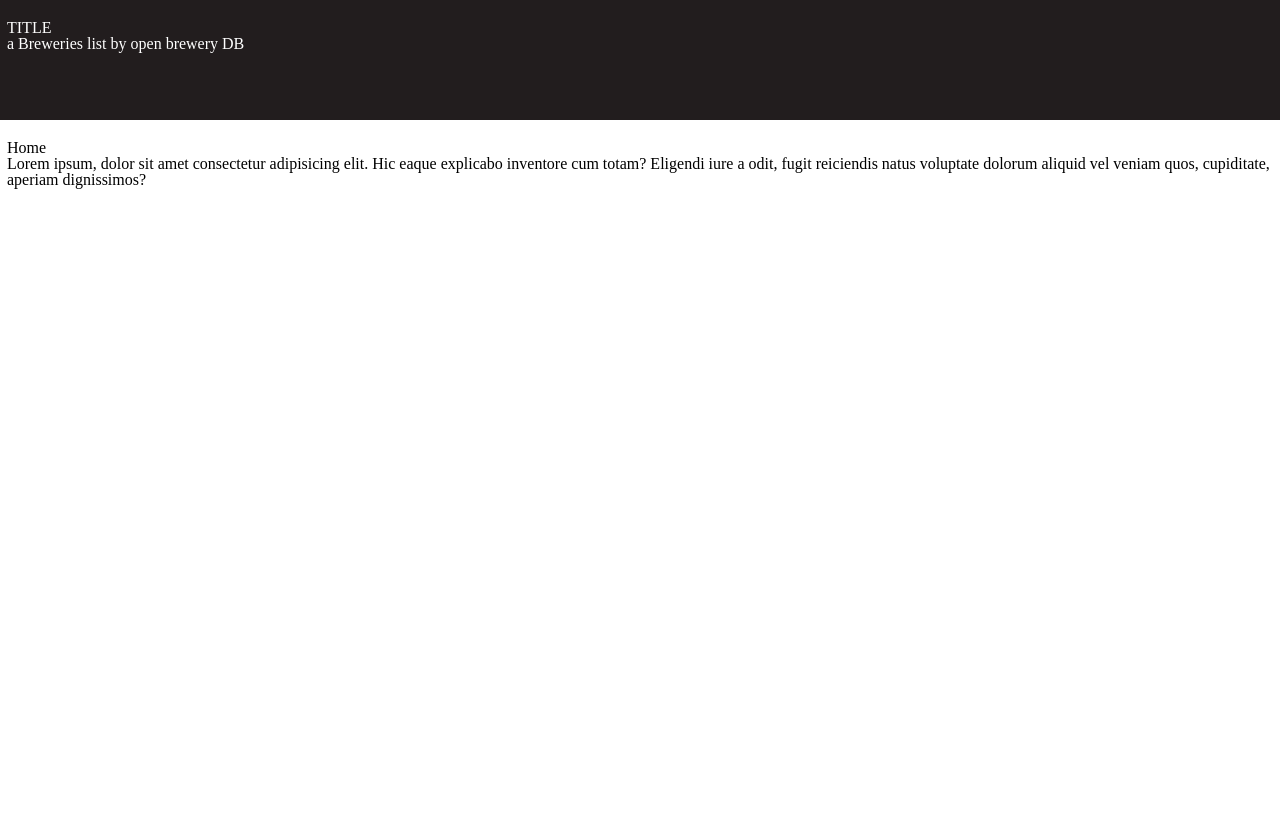
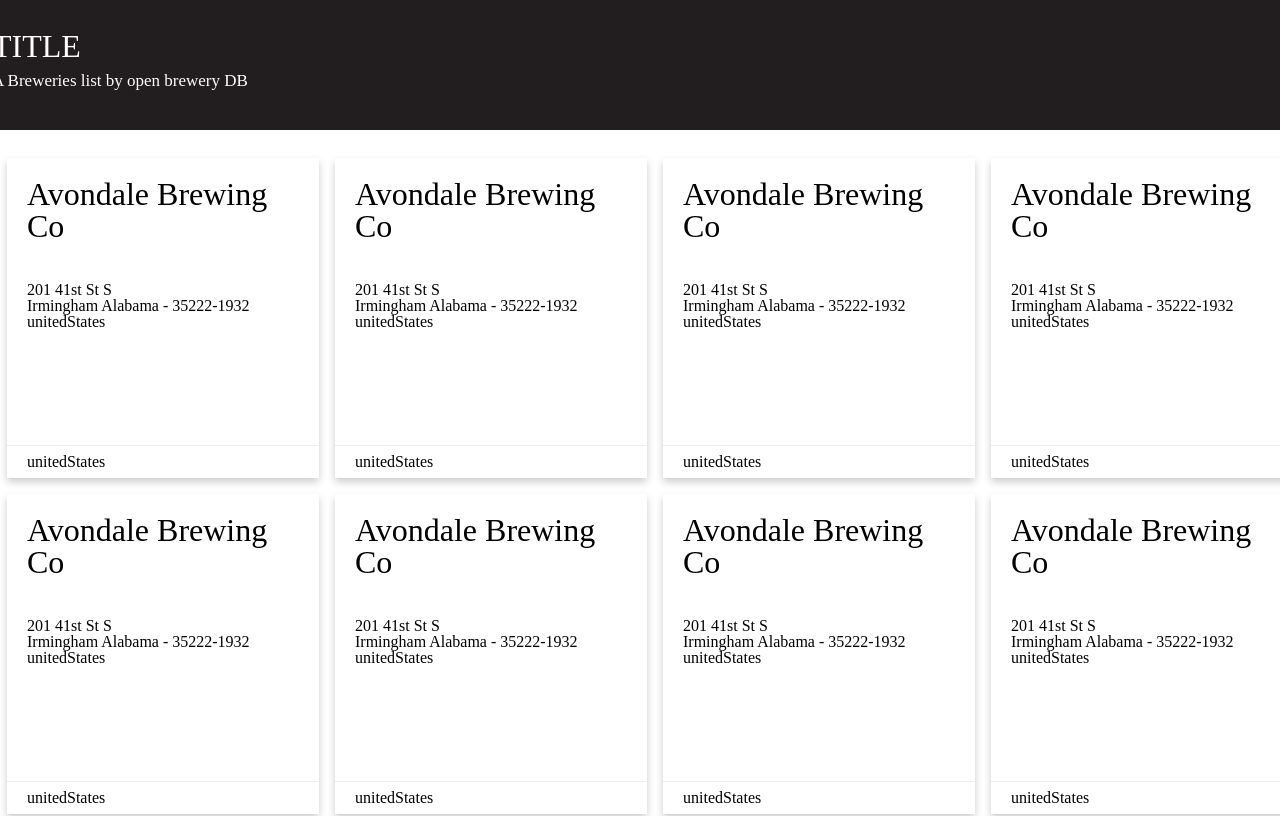
Before and after one commit to chaordic/desafio-frontend, a Next.js app: page / in a window 1280 px wide. Shown: the top 816 px of the page. Built offline with nearby package versions, Linux system fonts and the light colour scheme.

Commit message:
criando card e grid de card

```diff
--- /dev/null
+++ b/src/components/Card.js
@@ -0,0 +1,22 @@
+import React from 'react';
+import { Grid, Row, Col } from 'react-flexbox-grid/dist/react-flexbox-grid';
+
+const Card = () => {
+  return (
+    <Col xs={3} sm={3} md={3}>
+        <div className="card">
+            <div className="title-box"><h1>Avondale Brewing Co</h1></div>
+            <div className="card-box">
+                <p>201 41st St S</p>
+                <p>Irmingham Alabama - 35222-1932</p>
+                <p>unitedStates</p>
+            </div>
+            <div className="card-footer">
+                <p>unitedStates</p>
+            </div>
+        </div>
+    </Col>
+  );
+};
+
+export default Card;
--- a/src/components/Footer.js
+++ b/src/components/Footer.js
@@ -9,4 +9,4 @@
   );
 };
 
-export default footer;
+export default Footer;
--- a/src/components/Header.js
+++ b/src/components/Header.js
@@ -4,12 +4,12 @@
 const Header = () => {
   return (
     <header>
-        <div className="container">
+        <div className="header-container">
             <Row start="xs">
                 <h1>TITLE</h1>
             </Row>
             <Row start="xs">
-                <p>a Breweries list by open brewery DB</p>
+                <p className="description">A Breweries list by open brewery DB</p>
             </Row>
       </div>
     </header>
--- a/src/components/Layout.js
+++ b/src/components/Layout.js
@@ -1,5 +1,6 @@
 import React from 'react';
 import Header from './Header';
+import Footer from './Footer';
 import { Row } from 'react-flexbox-grid/dist/react-flexbox-grid';
 
 const Layout = ({ children }) => {
--- /dev/null
+++ b/src/components/PageList.js
@@ -0,0 +1,32 @@
+import React from 'react';
+import { Grid, Row, Col } from 'react-flexbox-grid/dist/react-flexbox-grid';
+import Card from './Card';
+
+const PageList = () => {
+  return (
+    <Row around="xs">
+        <Card />
+        <Card />
+        <Card />
+        <Card />
+        <Card />
+        <Card />
+        <Card />
+        <Card />
+        <Card />
+        <Card />
+        <Card />
+        <Card />
+        <Card />
+        <Card />
+        <Card />
+        <Card />
+        <Card />
+        <Card />
+        <Card />
+        <Card />
+    </Row>
+  );
+};
+
+export default PageList;
--- a/src/pages/index.js
+++ b/src/pages/index.js
@@ -1,14 +1,11 @@
 import React from 'react';
 import Layout from '../components/Layout';
+import PageList from '../components/PageList';
 
 const Index = () => {
   return (
     <Layout>
-      <div>
-          <h1>Home</h1>
-          <p>Lorem ipsum, dolor sit amet consectetur adipisicing elit. Hic
-            eaque explicabo inventore cum totam? Eligendi iure a odit, fugit reiciendis natus voluptate dolorum aliquid vel veniam quos, cupiditate, aperiam dignissimos?</p>
-      </div>
+      <PageList />
     </Layout>
   );
 };
--- a/src/style/core/page.scss
+++ b/src/style/core/page.scss
@@ -1,3 +1,8 @@
+
+h1 {
+    font-size: 32px;
+}
+
 .container {
     padding: 20px 15px 0 15px;
     max-width: 1280px;
@@ -6,8 +11,13 @@
 }
 
 .header-container {
-    padding: 20px 0 0 0;
+    padding-top: 30px;
     max-width: 1280px;
     margin: 0 auto;
     width: 100%;
 }
+
+.description {
+    margin-top: 10px;
+    font-size: 17px;
+}
--- /dev/null
+++ b/src/style/page/card.scss
@@ -0,0 +1,26 @@
+.card {
+    box-shadow: 0 4px 8px 0 rgba(0,0,0,0.2);
+    transition: 0.3s;
+    height: 320px;
+    display: flex;
+    flex-direction: column;
+    margin-top: 8px;
+    margin-bottom: 8px;
+
+    &:hover {
+      box-shadow: 0 8px 16px 0 rgba(0,0,0,0.2);
+    }
+  }
+
+  .title-box {
+    padding: 20px 20px;
+  }
+  .card-box {
+    padding: 20px 20px 0px 20px;
+    flex-grow: 1;
+  }
+
+  .card-footer {
+    border-top: 1px solid #ededed;
+    padding: 8px 20px;
+  }
--- a/src/style/page/header.scss
+++ b/src/style/page/header.scss
@@ -1,5 +1,5 @@
 header {
-    height: 15vh;
+    height: 130px;
     background: #221d1e;
     color: #fff;
 }
--- a/src/style/style.scss
+++ b/src/style/style.scss
@@ -6,3 +6,4 @@
 //PAGE STYLES
 
 @import 'page/header';
+@import 'page/card';
```
